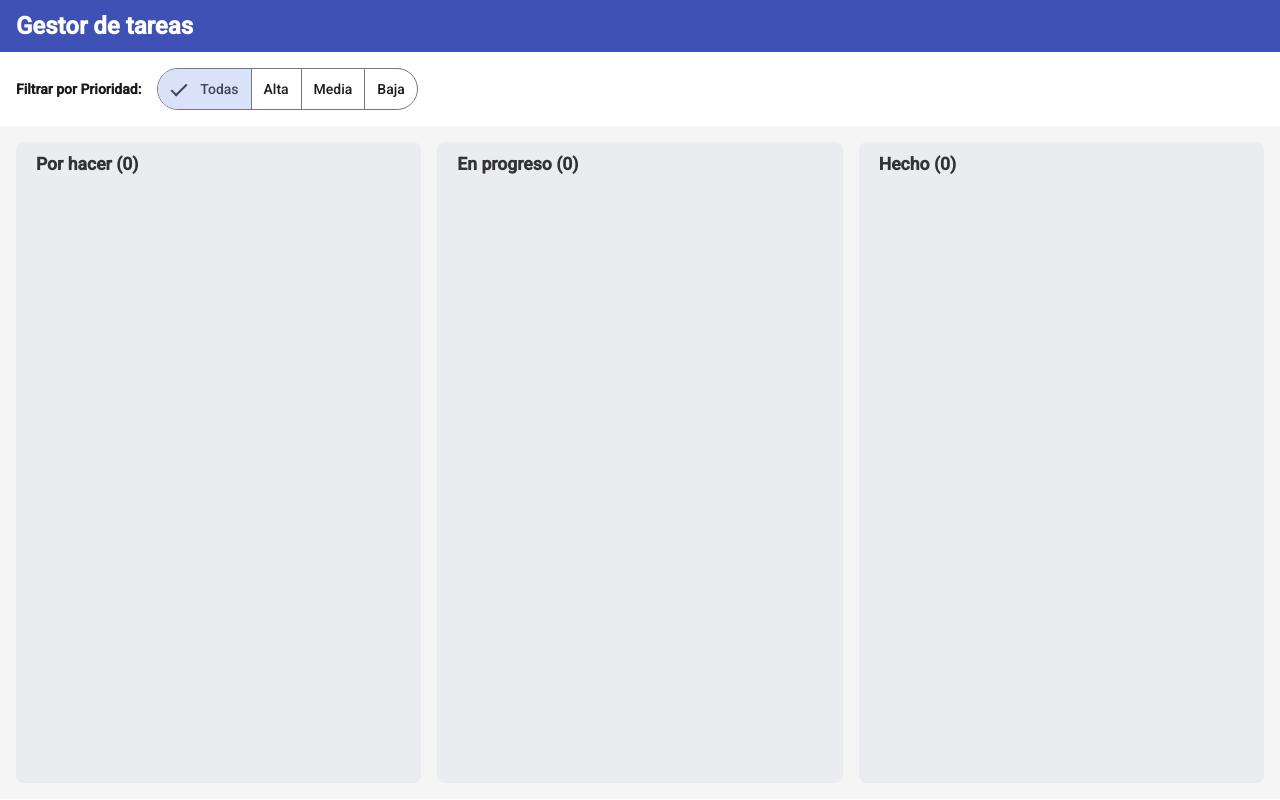
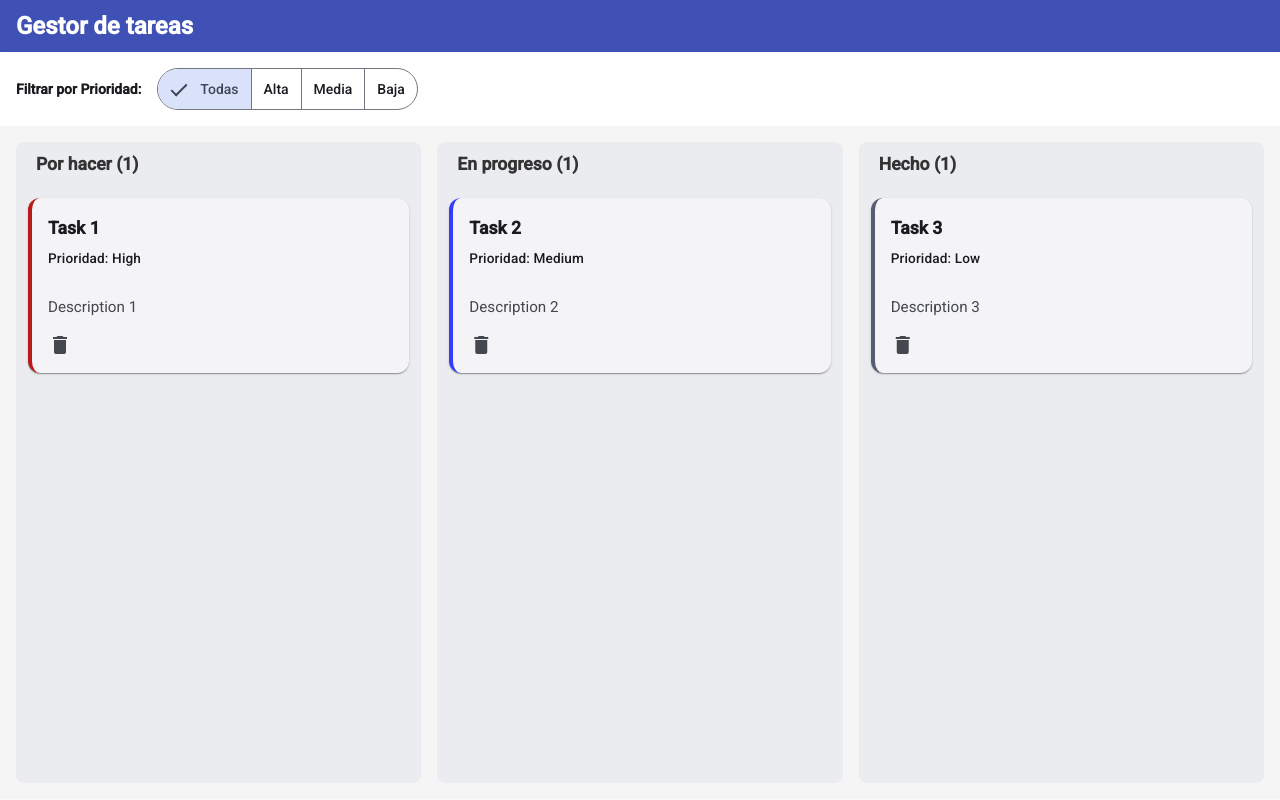
Before and after one commit to josewebfreelance/simplified-kanban, an Angular app: page / in a window 1280 px wide. Built offline with nearby package versions, Linux system fonts and the light colour scheme.

Commit message:
feat: Implement kanban card in  board with drag-and-drop functionality, task filtering.

```diff
--- a/src/app/components/kanban-board/kanban-board.component.html
+++ b/src/app/components/kanban-board/kanban-board.component.html
@@ -9,19 +9,55 @@
   </mat-button-toggle-group>
 </div>
 
-<div class="board-container">
+<div class="board-container" cdkDropListGroup>
   <!-- TODO Column -->
-  <div class="column">
+  <div class="column"
+       cdkDropList
+       id="todo"
+       [cdkDropListData]="todoTasks()"
+       (cdkDropListDropped)="drop($event)">
     <h2>Por hacer ({{ todoTasks().length }})</h2>
+    @for (task of todoTasks(); track task.id) {
+      <app-task-card
+        cdkDrag
+        [cdkDragData]="task"
+        [task]="task"
+        (delete)="deleteTask(task.id)">
+      </app-task-card>
+    }
   </div>
 
   <!-- IN PROGRESS Column -->
-  <div class="column">
+  <div class="column"
+       cdkDropList
+       id="in-progress"
+       [cdkDropListData]="inProgressTasks()"
+       (cdkDropListDropped)="drop($event)">
     <h2>En progreso ({{ inProgressTasks().length }})</h2>
+    @for (task of inProgressTasks(); track task.id) {
+      <app-task-card
+        cdkDrag
+        [cdkDragData]="task"
+        [task]="task"
+        (delete)="deleteTask(task.id)">
+      </app-task-card>
+    }
   </div>
 
   <!-- DONE Column -->
-  <div class="column">
+  <div class="column"
+       cdkDropList
+       id="done"
+       [cdkDropListData]="doneTasks()"
+       (cdkDropListDropped)="drop($event)">
     <h2>Hecho ({{ doneTasks().length }})</h2>
+    @for (task of doneTasks(); track task.id) {
+      <app-task-card
+        cdkDrag
+        [cdkDragData]="task"
+        [task]="task"
+        (delete)="deleteTask(task.id)">
+      </app-task-card>
+    }
   </div>
 </div>
--- a/src/app/components/kanban-board/kanban-board.component.scss
+++ b/src/app/components/kanban-board/kanban-board.component.scss
@@ -16,6 +16,7 @@
   display: flex;
   flex-direction: column;
   gap: 12px;
+  min-height: 100px; // Ensure drop zone is visible
 
   h2 {
     margin: 0 0 12px 0;
@@ -23,6 +24,26 @@
     color: #333;
     padding-left: 8px;
   }
+}
+
+.cdk-drop-list-dragging .app-task-card {
+  transition: transform 250ms cubic-bezier(0, 0, 0.2, 1);
+}
+
+.cdk-drag-animating {
+  transition: transform 250ms cubic-bezier(0, 0, 0.2, 1);
+}
+
+.cdk-drag-placeholder {
+  opacity: 0.3;
+}
+
+.cdk-drag-preview {
+  box-sizing: border-box;
+  border-radius: 4px;
+  box-shadow: 0 5px 5px -3px rgba(0, 0, 0, 0.2),
+              0 8px 10px 1px rgba(0, 0, 0, 0.14),
+              0 3px 14px 2px rgba(0, 0, 0, 0.12);
 }
 
 .filters {
--- a/src/app/components/kanban-board/kanban-board.component.ts
+++ b/src/app/components/kanban-board/kanban-board.component.ts
@@ -2,10 +2,13 @@ import { ChangeDetectionStrategy, Component, computed, inject } from '@angular/c
 import { TaskService } from '../../core/services/task.service';
 import { TaskPriority, TaskStatus } from '../../core/models/task.model';
 import { MatButtonToggleModule } from '@angular/material/button-toggle';
+import { TaskCardComponent } from '../task-card/task-card.component';
+import { DragDropModule, CdkDragDrop } from '@angular/cdk/drag-drop';
+import { Task } from '../../core/models/task.model';
 
 @Component({
   selector: 'app-kanban-board',
-  imports: [MatButtonToggleModule],
+  imports: [MatButtonToggleModule, TaskCardComponent, DragDropModule],
   templateUrl: './kanban-board.component.html',
   styleUrl: './kanban-board.component.scss',
   changeDetection: ChangeDetectionStrategy.OnPush,
@@ -30,4 +33,12 @@ export class KanbanBoardComponent {
   deleteTask(id: string) {
     this.taskService.deleteTask(id);
   }
+
+  drop(event: CdkDragDrop<Task[]>) {
+    if (event.previousContainer !== event.container) {
+      const task = event.item.data as Task;
+      const newStatus = event.container.id as TaskStatus;
+      this.moveTask(task.id, newStatus);
+    }
+  }
 }
--- /dev/null
+++ b/src/app/components/task-card/task-card.component.html
@@ -0,0 +1,16 @@
+<mat-card class="task-card" [ngClass]="'priority-' + task().priority">
+  <mat-card-header>
+    <mat-card-title>{{ task().title }}</mat-card-title>
+    <mat-card-subtitle>Prioridad: {{ task().priority }}</mat-card-subtitle>
+  </mat-card-header>
+
+  <mat-card-content>
+    <p>{{ task().description }}</p>
+  </mat-card-content>
+
+  <mat-card-actions>
+    <button mat-icon-button color="warn" (click)="onDelete()" aria-label="Eliminar tarea">
+      <mat-icon>delete</mat-icon>
+    </button>
+  </mat-card-actions>
+</mat-card>
--- /dev/null
+++ b/src/app/components/task-card/task-card.component.scss
@@ -0,0 +1,42 @@
+.task-card {
+  transition: transform 0.2s ease, box-shadow 0.2s ease;
+
+  &:hover {
+    transform: translateY(-2px);
+    box-shadow: 0 4px 12px rgba(0, 0, 0, 0.15);
+    cursor: grab;
+  }
+
+  &:active {
+    cursor: grabbing;
+  }
+
+  mat-card-title {
+    font-size: 1.1rem;
+    font-weight: 600;
+    margin-bottom: 4px;
+  }
+
+  mat-card-subtitle {
+    font-size: 0.85rem;
+    text-transform: capitalize;
+  }
+
+  mat-card-content {
+    margin-top: 12px;
+    font-size: 0.95rem;
+    color: var(--mat-sys-on-surface-variant);
+  }
+
+  &.priority-high {
+    border-left: 4px solid var(--mat-sys-error);
+  }
+
+  &.priority-medium {
+    border-left: 4px solid var(--mat-sys-tertiary);
+  }
+
+  &.priority-low {
+    border-left: 4px solid var(--mat-sys-secondary);
+  }
+}
--- /dev/null
+++ b/src/app/components/task-card/task-card.component.ts
@@ -0,0 +1,23 @@
+import { ChangeDetectionStrategy, Component, input, output } from '@angular/core';
+import { CommonModule } from '@angular/common';
+import { Task } from '../../core/models/task.model';
+import { MatCardModule } from '@angular/material/card';
+import { MatButtonModule } from '@angular/material/button';
+import { MatIconModule } from '@angular/material/icon';
+
+@Component({
+  selector: 'app-task-card',
+  imports: [CommonModule, MatCardModule, MatButtonModule, MatIconModule],
+  templateUrl: './task-card.component.html',
+  styleUrl: './task-card.component.scss',
+  changeDetection: ChangeDetectionStrategy.OnPush,
+})
+export class TaskCardComponent {
+  task = input.required<Task>();
+
+  delete = output<void>();
+
+  onDelete() {
+    this.delete.emit();
+  }
+}
--- a/src/app/core/services/task.service.ts
+++ b/src/app/core/services/task.service.ts
@@ -7,7 +7,29 @@ import { Task, TaskPriority, TaskStatus } from '../models/task.model';
 export class TaskService {
   private readonly STORAGE_KEY = 'kanban_tasks';
 
-  private tasksSignal = signal<Task[]>(this.loadFromStorage());
+  private tasksSignal = signal<Task[]>([
+    {
+      id: '1',
+      title: 'Task 1',
+      description: 'Description 1',
+      priority: 'high',
+      status: 'todo'
+    },
+    {
+      id: '2',
+      title: 'Task 2',
+      description: 'Description 2',
+      priority: 'medium',
+      status: 'in-progress'
+    },
+    {
+      id: '3',
+      title: 'Task 3',
+      description: 'Description 3',
+      priority: 'low',
+      status: 'done'
+    }
+  ]);
   private filterSignal = signal<TaskPriority | 'all'>('all');
 
   tasks = computed(() => {
```
